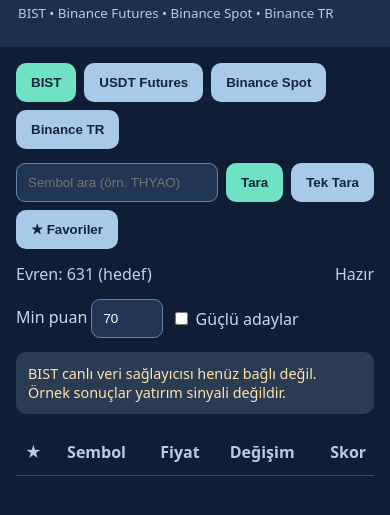
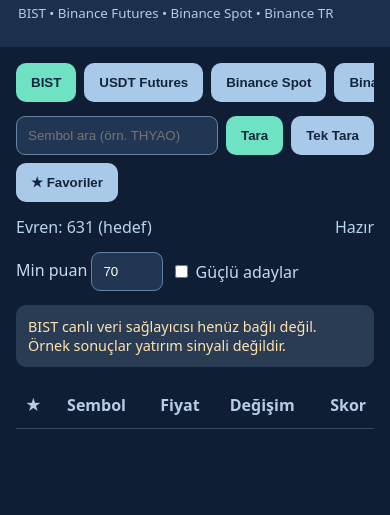
Before and after one commit to asistan71/Private, a website: page www/index.html in a window 390 px wide. Shown: the part 61-576 px from the top of the page. Drawn offline with Linux system fonts and the light colour scheme.

Commit message:
Improve mobile market tabs and favorite star styling

```diff
--- a/www/style.css
+++ b/www/style.css
@@ -1 +1 @@
-:root{font-family:system-ui,-apple-system,sans-serif;color:#e8f1ff;background:#101e35}*{box-sizing:border-box}body{margin:0}header{padding:24px 18px;background:#1c304d}h1{margin:0 0 4px;font-size:1.55rem}small{color:#b5cce2}main{max-width:1000px;margin:auto;padding:16px}nav,.toolbar,.summary,.filters{display:flex;gap:8px;flex-wrap:wrap;margin-bottom:14px}button{border:0;border-radius:10px;padding:12px 15px;background:#a9c9e9;color:#13243d;font-weight:700}button.active,#scan{background:#6fe2c3}input{border:1px solid #6483a3;border-radius:9px;background:#203652;color:white;padding:11px;min-width:0}.toolbar input{flex:1;min-width:130px}.summary{justify-content:space-between;color:#b9d4ec}.filters{align-items:center;color:#c6dbef}.filters input[type=number]{width:72px}.notice{background:#2a3c54;border-radius:10px;padding:12px;color:#ffe3ad;font-size:.9rem}.tablewrap{overflow-x:auto}table{width:100%;border-collapse:collapse;min-width:460px}th,td{text-align:left;padding:12px 9px;border-bottom:1px solid #344c66}th{color:#b6cce5}tr[data-symbol]{cursor:pointer}tr:hover{background:#223955}.up{color:#6fe2c3}.down{color:#ff9aab}#detail{margin-top:20px;padding:14px;border-radius:12px;background:#1b304b}#detail:empty{display:none}
+:root{font-family:system-ui,-apple-system,sans-serif;color:#e8f1ff;background:#101e35}*{box-sizing:border-box}body{margin:0}header{padding:24px 18px;background:#1c304d}h1{margin:0 0 4px;font-size:1.55rem}small{color:#b5cce2}main{max-width:1000px;margin:auto;padding:16px}nav,.toolbar,.summary,.filters{display:flex;gap:8px;flex-wrap:wrap;margin-bottom:14px}button{border:0;border-radius:10px;padding:12px 15px;background:#a9c9e9;color:#13243d;font-weight:700}button.active,#scan{background:#6fe2c3}input{border:1px solid #6483a3;border-radius:9px;background:#203652;color:white;padding:11px;min-width:0}.toolbar input{flex:1;min-width:130px}.summary{justify-content:space-between;color:#b9d4ec}.filters{align-items:center;color:#c6dbef}.filters input[type=number]{width:72px}.notice{background:#2a3c54;border-radius:10px;padding:12px;color:#ffe3ad;font-size:.9rem}.tablewrap{overflow-x:auto}table{width:100%;border-collapse:collapse;min-width:460px}th,td{text-align:left;padding:12px 9px;border-bottom:1px solid #344c66}th{color:#b6cce5}tr[data-symbol]{cursor:pointer}tr:hover{background:#223955}.up{color:#6fe2c3}.down{color:#ff9aab}#detail{margin-top:20px;padding:14px;border-radius:12px;background:#1b304b}#detail:empty{display:none}nav{overflow-x:auto;flex-wrap:nowrap}nav button{white-space:nowrap}.star{padding:4px 8px;background:transparent;color:#ffe29b;font-size:1.4rem}#favorites.active{background:#ffe29b}button:focus-visible,input:focus-visible{outline:2px solid #fff;outline-offset:2px}
```
